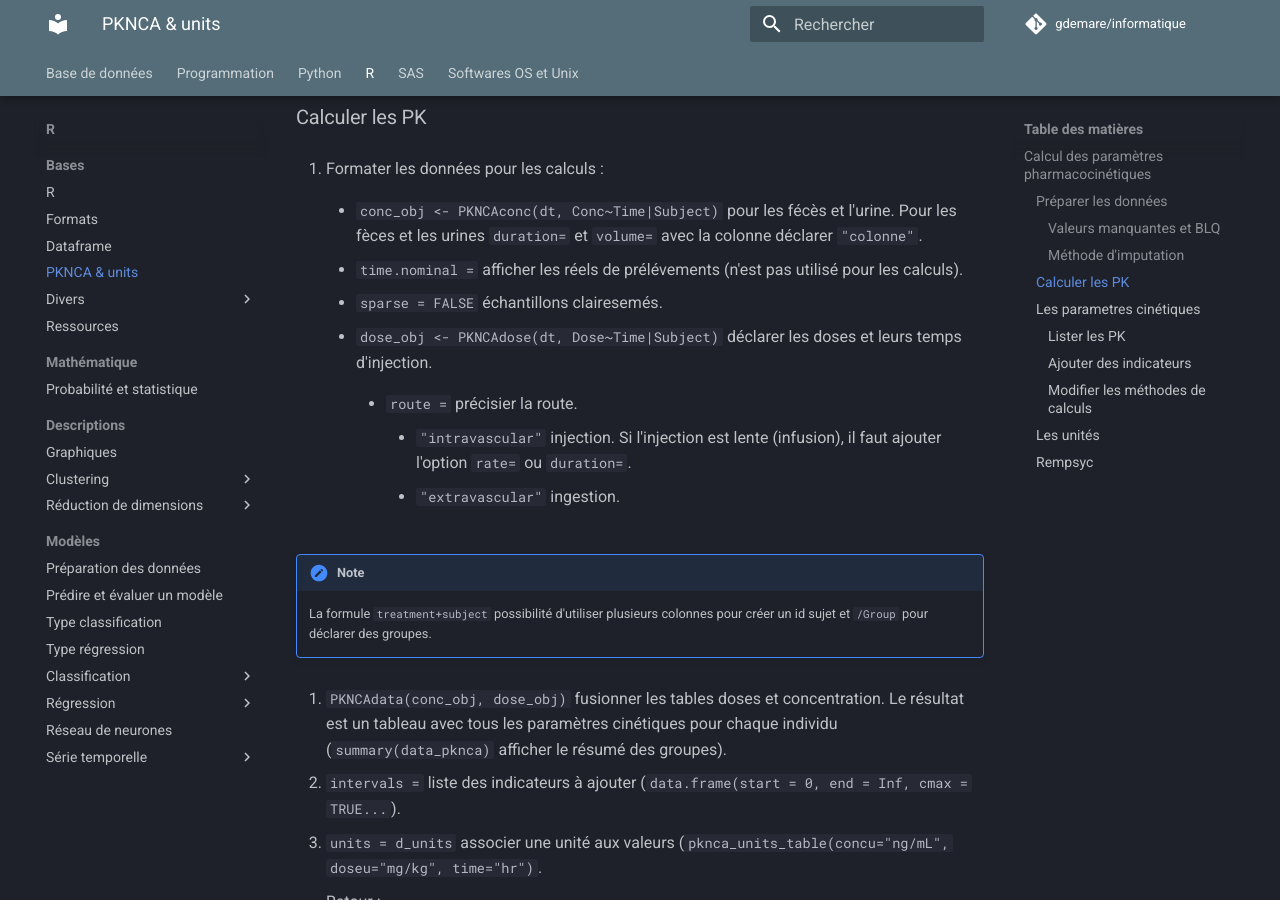
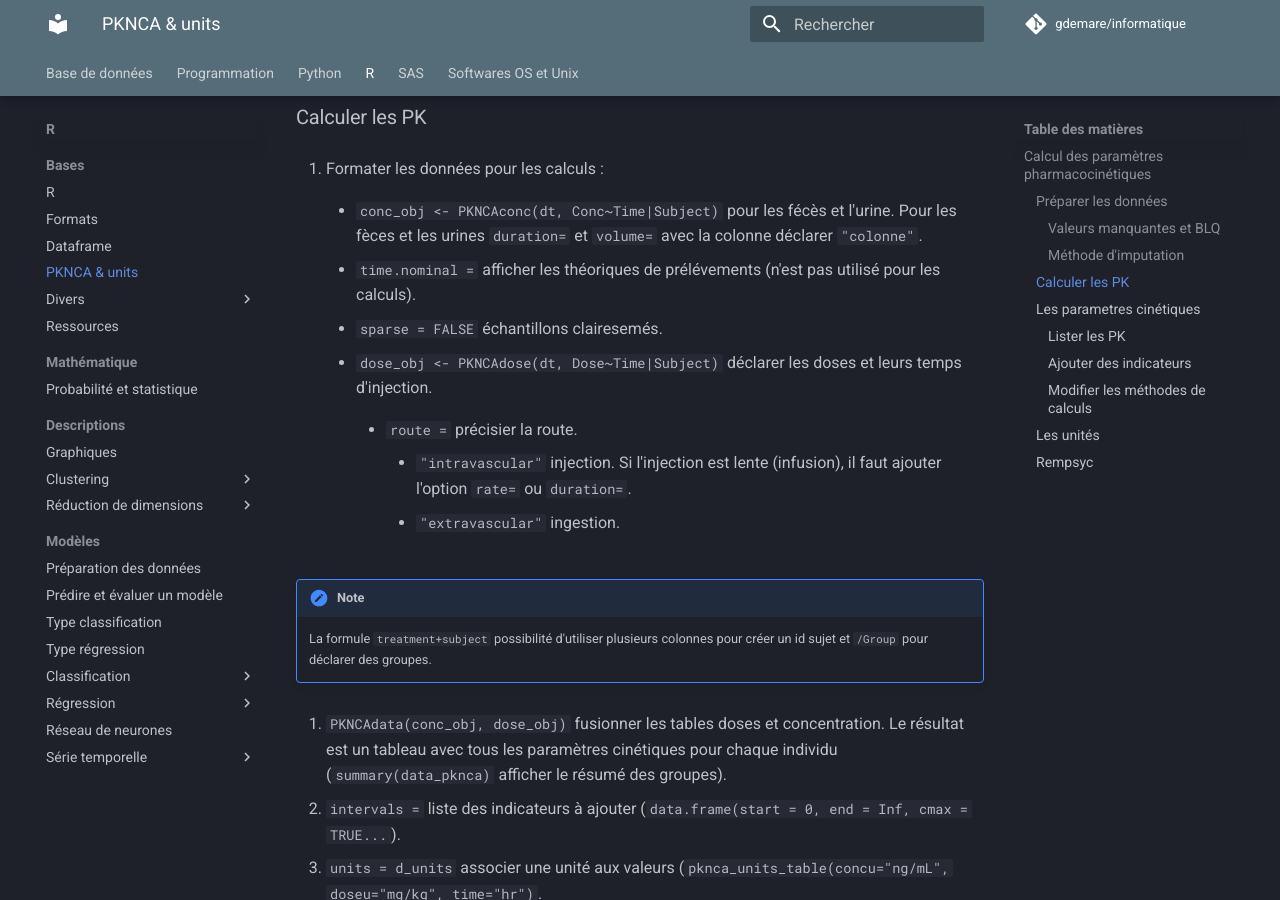
Before and after one commit to gdemare/Informatique, an MkDocs documentation site: the page built from docs/r/PKNCA-units_r.md, in a window 1280 px wide and 900 px high, scrolled down 1090 px. Built offline with MkDocs 1.6.1 and Material for MkDocs 9.7.7, drawn with Linux system fonts in a browser that asks for light colours; comment, search, counter and statistics services are not loaded.

Commit message:
Update PKNCA-units_r.md

```diff
--- a/docs/r/PKNCA-units_r.md
+++ b/docs/r/PKNCA-units_r.md
@@ -39,7 +39,7 @@ Remplacer les valeurs :
 
     * `conc_obj <- PKNCAconc(dt, Conc~Time|Subject)` pour les fécès et l'urine. Pour les fèces et les urines `duration=` et `volume=` avec la colonne déclarer `"colonne"`.
 
-       * `time.nominal =` afficher les réels de prélévements (n'est pas utilisé pour les calculs).
+       * `time.nominal =` afficher les théoriques de prélévements (n'est pas utilisé pour les calculs).
        * `sparse = FALSE` échantillons clairesemés.
 
     * `dose_obj <- PKNCAdose(dt, Dose~Time|Subject)` déclarer les doses et leurs temps d'injection.
```
